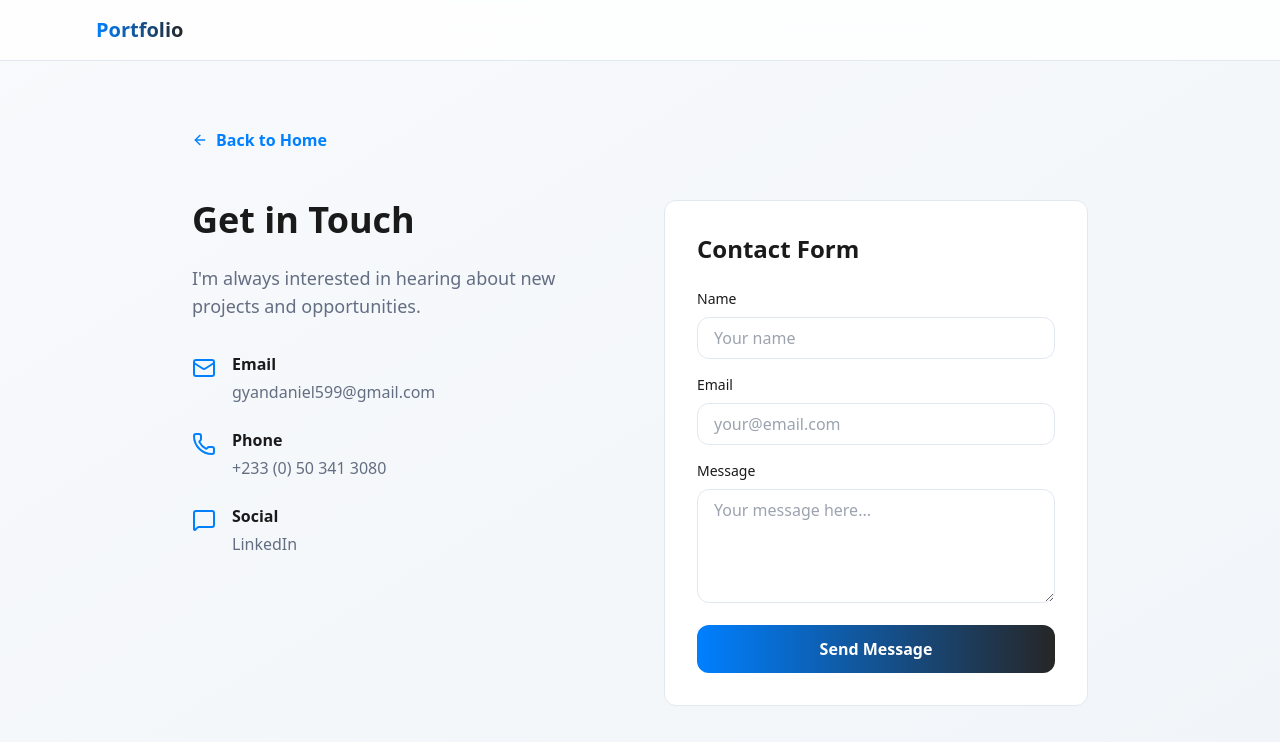
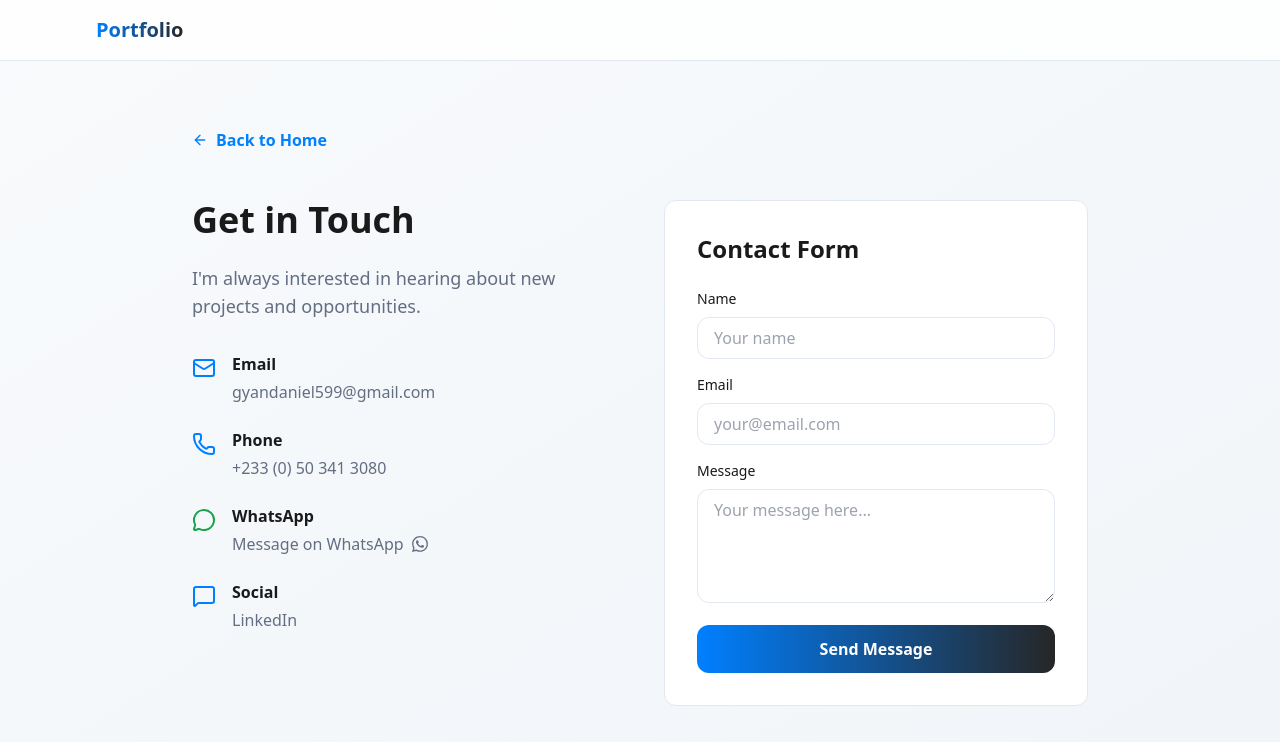
Before and after one commit to gyan277/Personal-Portfolio, a React (Vite) app: page /contact in a window 1280 px wide. Shown: the top 742 px of the page. Built offline with nearby package versions, Linux system fonts and the light colour scheme.

Commit message:
Add WhatsApp contact option

```diff
--- a/client/pages/Contact.tsx
+++ b/client/pages/Contact.tsx
@@ -1,5 +1,5 @@
 import { Link } from "react-router-dom";
-import { ArrowLeft, MessageSquare, Mail, Phone } from "lucide-react";
+import { ArrowLeft, MessageSquare, Mail, Phone, MessageCircle } from "lucide-react";
 import { useState } from "react";
 
 export default function Contact() {
@@ -85,6 +85,24 @@
                 </div>
 
                 <div className="flex gap-4">
+                  <MessageCircle className="w-6 h-6 text-green-600 flex-shrink-0 mt-1" />
+                  <div>
+                    <h3 className="font-semibold text-foreground mb-1">WhatsApp</h3>
+                    <a
+                      href="https://wa.me/233503413080?text=Hi%20Gyan%2C%20I%20would%20like%20to%20discuss%20a%20project%20with%20you"
+                      target="_blank"
+                      rel="noopener noreferrer"
+                      className="text-muted-foreground hover:text-green-600 transition-colors inline-flex items-center gap-2"
+                    >
+                      Message on WhatsApp
+                      <svg className="w-4 h-4" fill="currentColor" viewBox="0 0 24 24">
+                        <path d="M17.472 14.382c-.297-.149-1.758-.867-2.03-.967-.273-.099-.471-.148-.67.15-.197.297-.767.966-.94 1.164-.173.199-.347.223-.644.075-.297-.15-1.255-.463-2.39-1.475-.883-.788-1.48-1.761-1.653-2.059-.173-.297-.018-.458.13-.606.134-.133.298-.347.446-.52.149-.174.198-.298.298-.497.099-.198.05-.371-.025-.52-.075-.149-.669-1.612-.916-2.207-.242-.579-.487-.5-.669-.51-.173-.008-.371-.01-.57-.01-.198 0-.52.074-.792.372-.272.297-1.04 1.016-1.04 2.479 0 1.462 1.065 2.875 1.213 3.074.149.198 2.096 3.2 5.077 4.487.709.306 1.262.489 1.694.625.712.227 1.36.195 1.871.118.571-.085 1.758-.719 2.006-1.413.248-.694.248-1.289.173-1.413-.074-.124-.272-.198-.57-.347m-5.421 7.403h-.004a9.87 9.87 0 01-5.031-1.378l-.361-.214-3.741.982.998-3.648-.235-.374a9.86 9.86 0 01-1.51-5.26c.001-5.45 4.436-9.884 9.888-9.884 2.64 0 5.122 1.03 6.988 2.898a9.825 9.825 0 012.893 6.994c-.003 5.45-4.437 9.884-9.885 9.884m8.413-18.297A11.815 11.815 0 0012.05 0C5.495 0 .16 5.335.157 11.892c0 2.096.547 4.142 1.588 5.945L.057 24l6.305-1.654a11.882 11.882 0 005.683 1.448h.005c6.554 0 11.89-5.335 11.893-11.893a11.821 11.821 0 00-3.48-8.413Z"/>
+                      </svg>
+                    </a>
+                  </div>
+                </div>
+
+                <div className="flex gap-4">
                   <MessageSquare className="w-6 h-6 text-primary flex-shrink-0 mt-1" />
                   <div>
                     <h3 className="font-semibold text-foreground mb-1">Social</h3>
```
